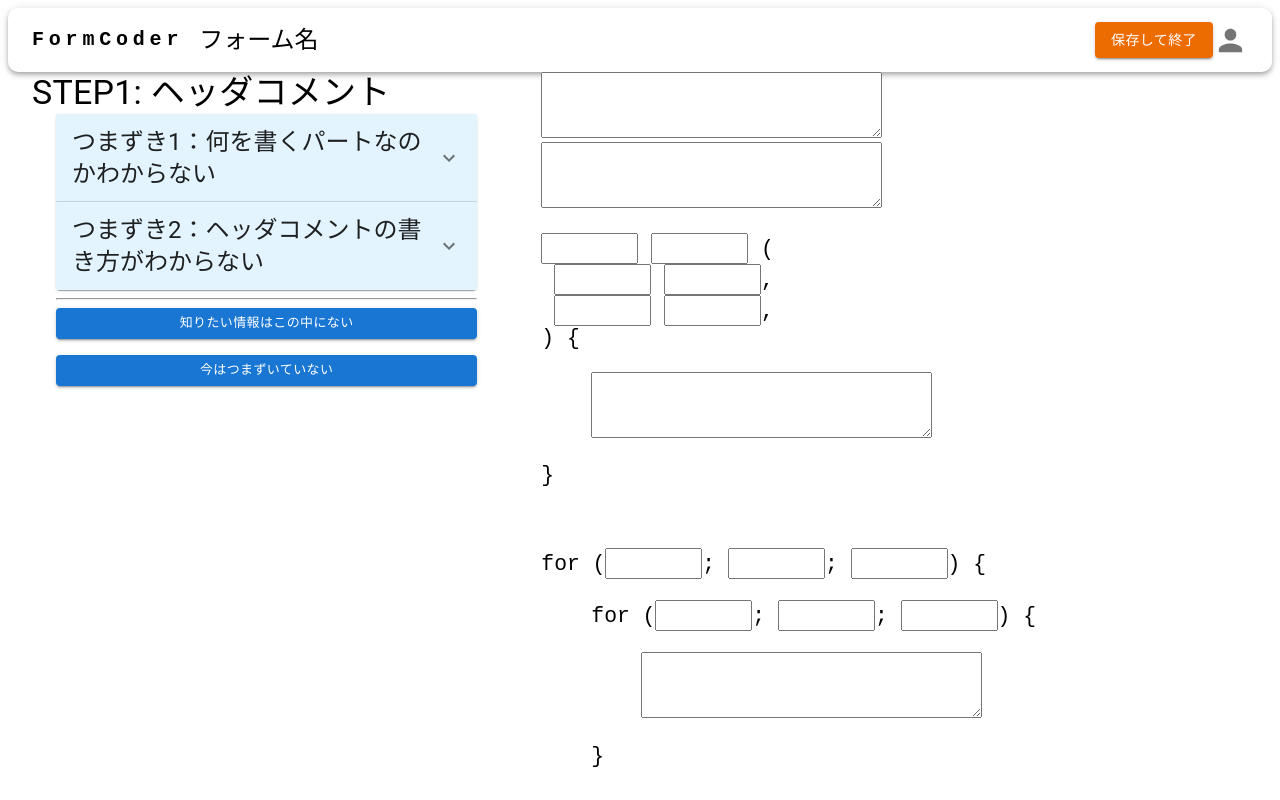
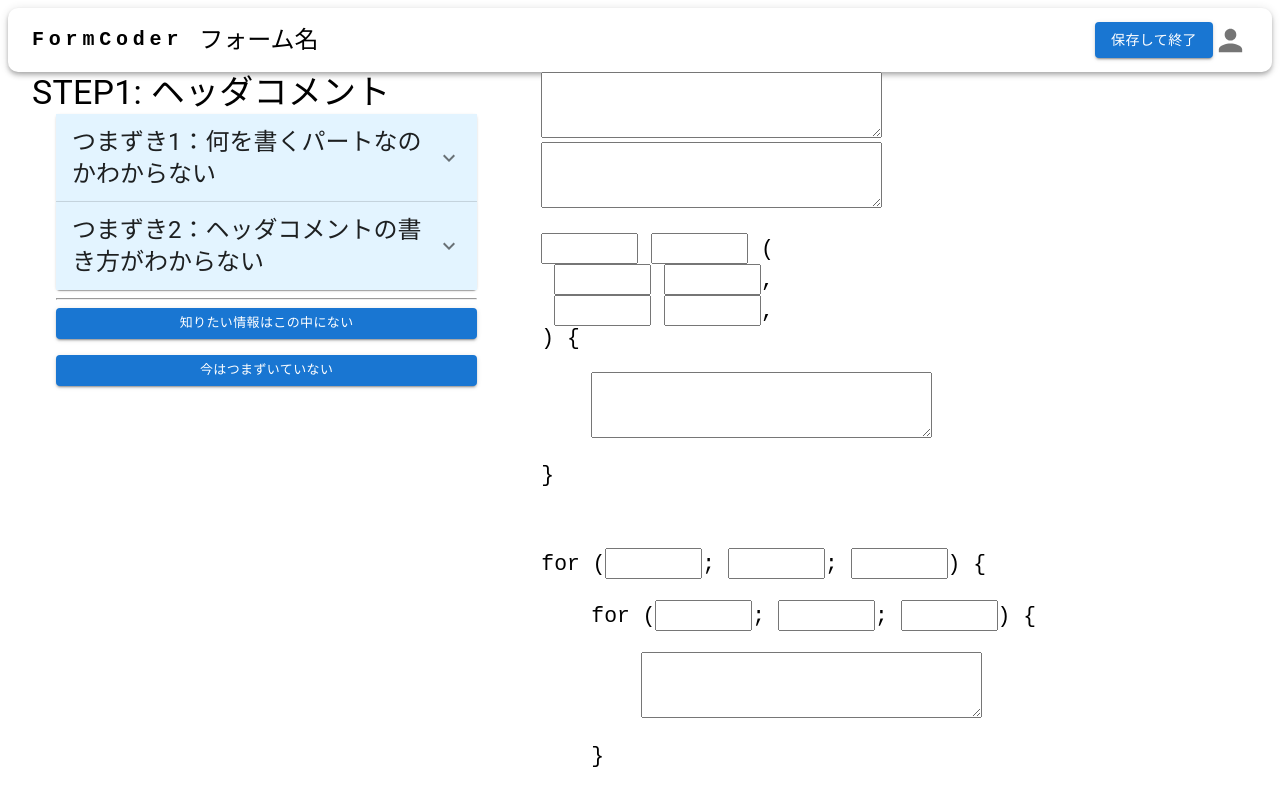
Before and after one commit to KHashimoto3/FormCoder_FRONT, a React (Vite) app: page /form in a window 1280 px wide. Shown: the top 800 px of the page. Built offline with nearby package versions, Linux system fonts and the light colour scheme.

Commit message:
保存して終了ボタンの色を変更した。

```diff
--- a/src/components/common/TitleBar.tsx
+++ b/src/components/common/TitleBar.tsx
@@ -190,9 +190,7 @@ export const TitleBar = (props: Props) => {
             </Box>
 
             <Box sx={{ flexGrow: 0, display: { xs: "none", md: "flex" } }}>
-              <Button variant="contained" color="warning">
-                保存して終了
-              </Button>
+              <Button variant="contained">保存して終了</Button>
             </Box>
 
             <Box sx={{ flexGrow: 0 }}>
```
